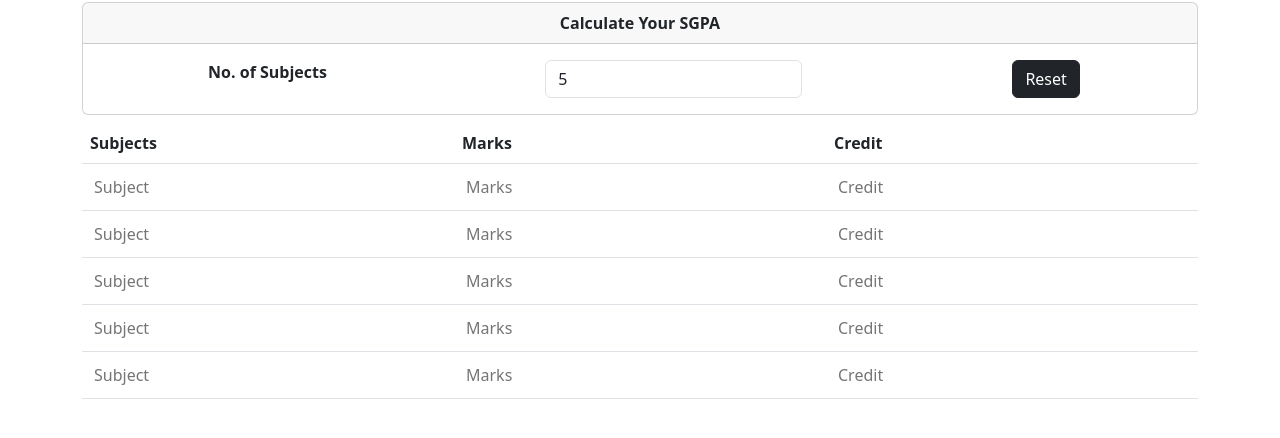
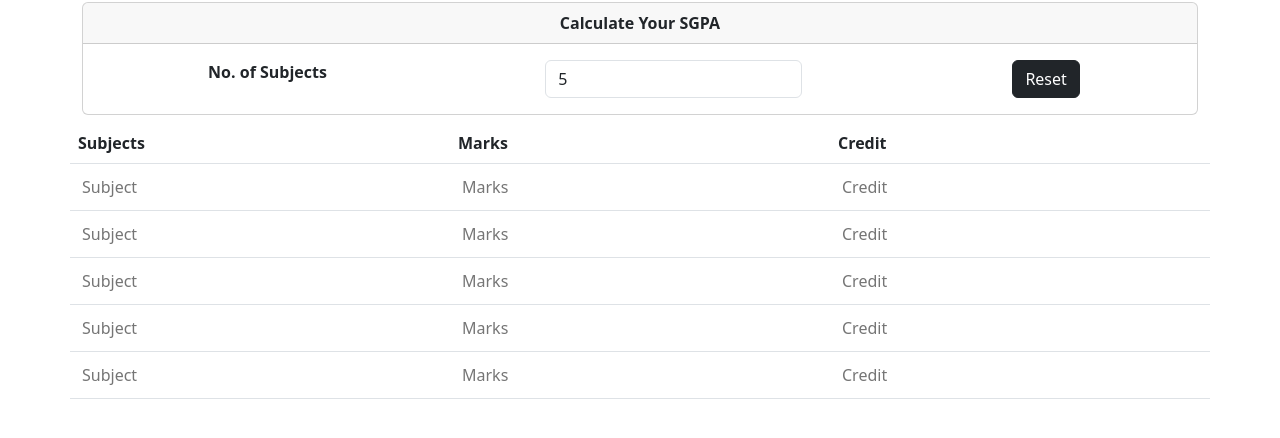
Before and after one commit to dimpal001/calculate_sgpa, a plain HTML site: page index.html in a window 1280 px wide. Both pictures are taken after typing "5" into the empty fields and a click on the button "Submit". Shown: the part 244-682 px from the top of the page. Drawn offline with Linux system fonts and the light colour scheme.

Commit message:
minor update

```diff
--- a/index.html
+++ b/index.html
@@ -48,21 +48,21 @@
 					</div>
 				</div>
 			</div>
-			<div class="row d-flex justify-content-center">
-				<div class="col-12">
+			<div class="row">
+				<div class="col-md-12">
 					<table class="table mt-2">
 						<thead>
-							<tr>
-								<th>Subjects</th>
-								<th>Marks</th>
-								<th>Credit</th>
+							<tr class="row">
+								<th class="col-4">Subjects</th>
+								<th class="col-4">Marks</th>
+								<th class="col-4">Credit</th>
 							</tr>
 						</thead>
 						<tbody id="incoming-row">
-							<tr id="subjects" class="d-none">
-								<td><input id="inputs" type="text" placeholder="Subject"></td>
-								<td><input id="inputs" class="marks m1" type="number" placeholder="Marks"></td>
-								<td><input id="inputs" class="credit c1" type="number" placeholder="Credit"></td>
+							<tr id="subjects" class="row d-none">
+								<td class="col-4"><input id="inputs" type="text" placeholder="Subject"></td>
+								<td class="col-4"><input id="inputs" class="marks m1" type="number" placeholder="Marks"></td>
+								<td class="col-4"><input id="inputs" class="credit c1" type="number" placeholder="Credit"></td>
 							</tr>
 						</tbody>
 					</table>
```
